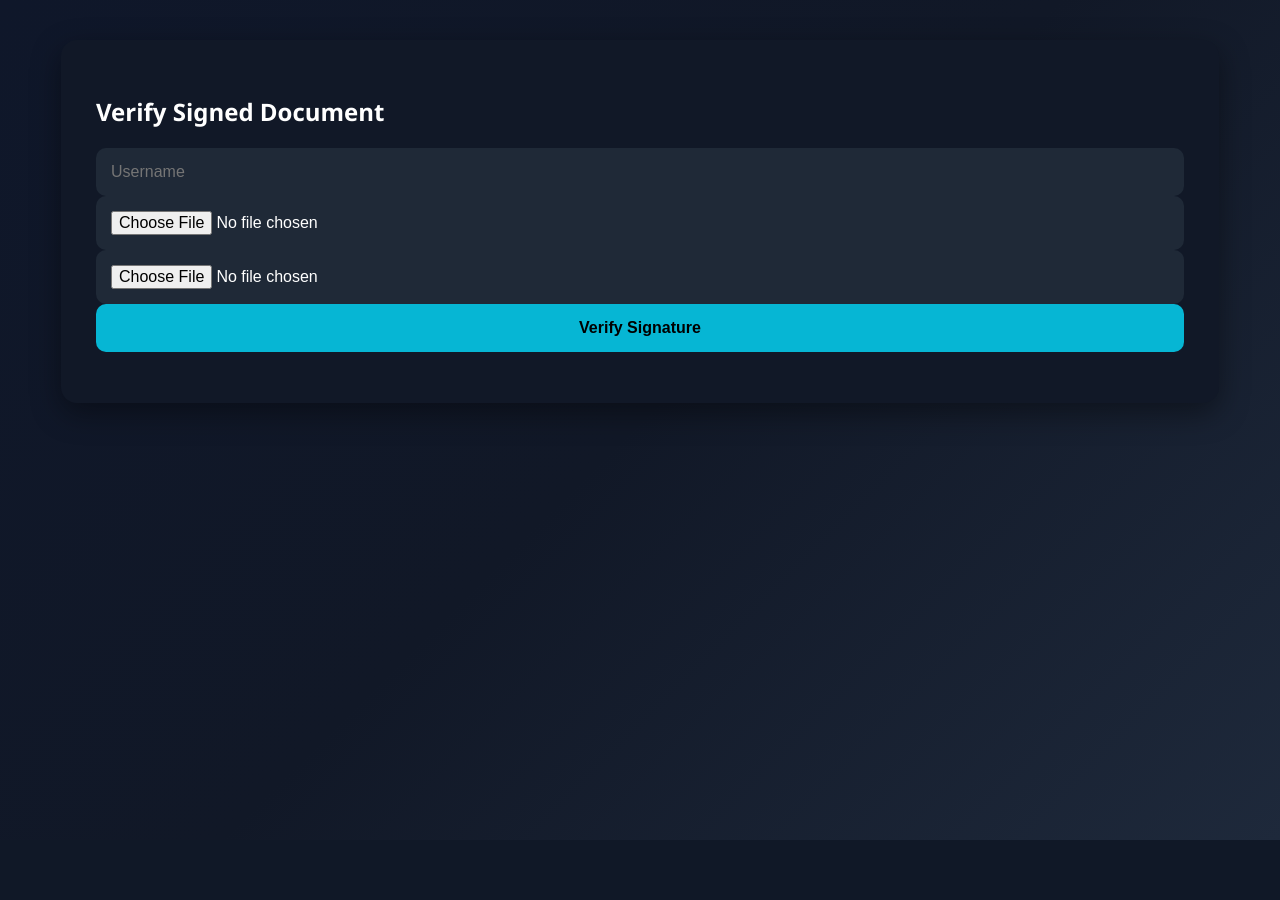
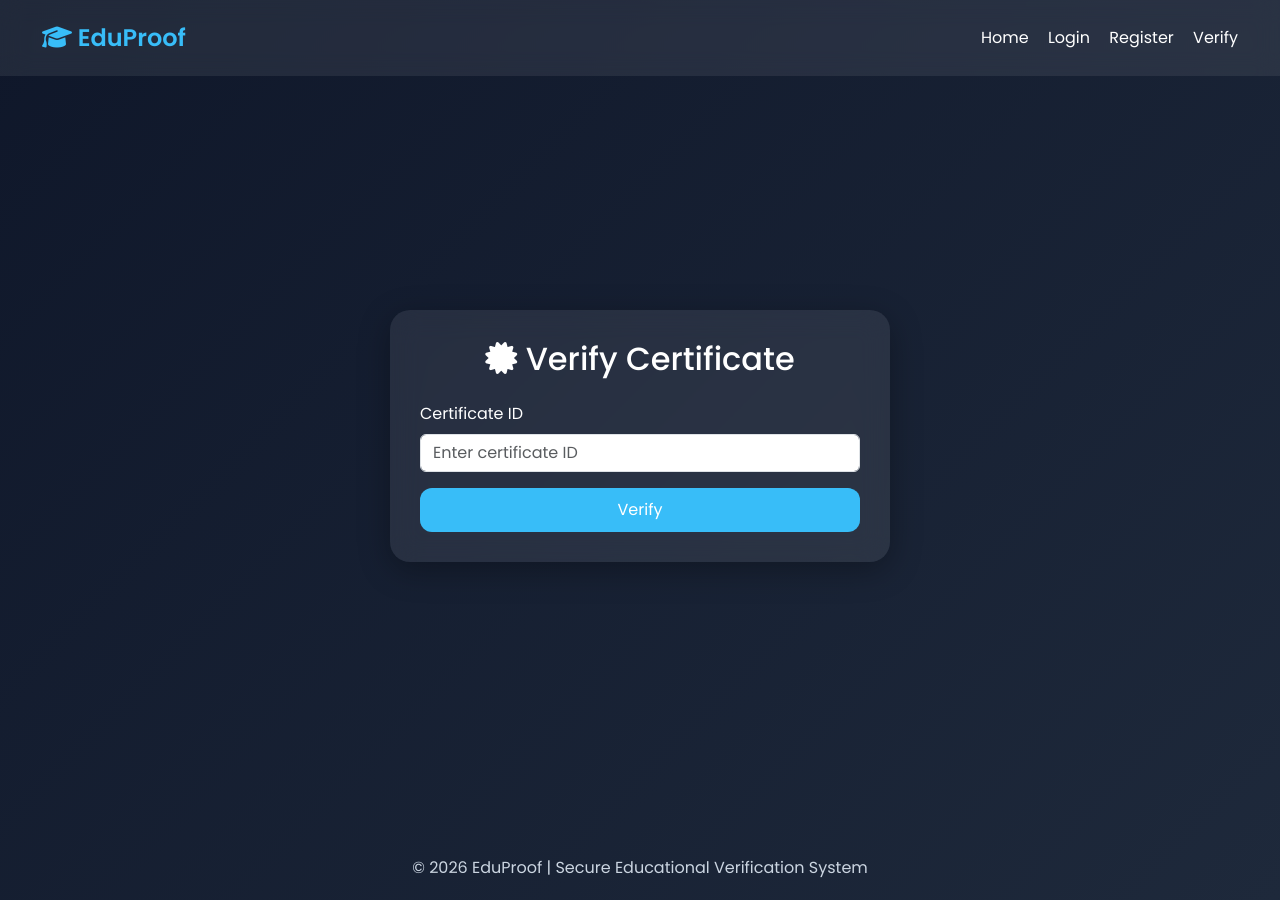
Before and after one commit to Mohammad-Yousuf2272/Eduproof, a Flask app: page /verify in a window 1280 px wide. Before the commit the page ends 840 px from the top, so only its background shows below. Run offline with Flask 3, Linux system fonts and the light colour scheme.

Commit message:
Refactor verify.html with template inheritance

```diff
--- a/templates/verify.html
+++ b/templates/verify.html
@@ -1,30 +1,47 @@
 
-<link rel="stylesheet" href="{{ url_for('static', filename='css/style.css') }}">
+{% extends 'base.html' %}
 
-<div class="card">
+{% block title %}Verify Certificate | EduProof{% endblock %}
 
-<h2>Verify Signed Document</h2>
+{% block content %}
 
-<form method="POST" enctype="multipart/form-data">
+<div class="d-flex justify-content-center align-items-center" style="min-height: 80vh;">
 
-<input name="username" placeholder="Username" required>
+    <div class="glass-card" style="width: 500px;">
 
-<input type="file" name="file" required>
+        <h2 class="text-center mb-4">
 
-<input type="file" name="signature" required>
+            <i class="fa-solid fa-certificate"></i>
 
-<button type="submit">Verify Signature</button>
+            Verify Certificate
 
-</form>
+        </h2>
 
-{% if result %}
+        <form method="POST">
 
-{% if "Successfully" in result %}
-<h3 class="success">{{ result }}</h3>
-{% else %}
-<h3 class="fail">{{ result }}</h3>
-{% endif %}
+            <div class="mb-3">
 
-{% endif %}
+                <label class="form-label">
+                    Certificate ID
+                </label>
+
+                <input type="text"
+                       name="certificate_id"
+                       class="form-control"
+                       placeholder="Enter certificate ID"
+                       required>
+
+            </div>
+
+            <button type="submit"
+                    class="btn btn-custom w-100">
+                Verify
+            </button>
+
+        </form>
+
+    </div>
 
 </div>
+
+{% endblock %}
```
